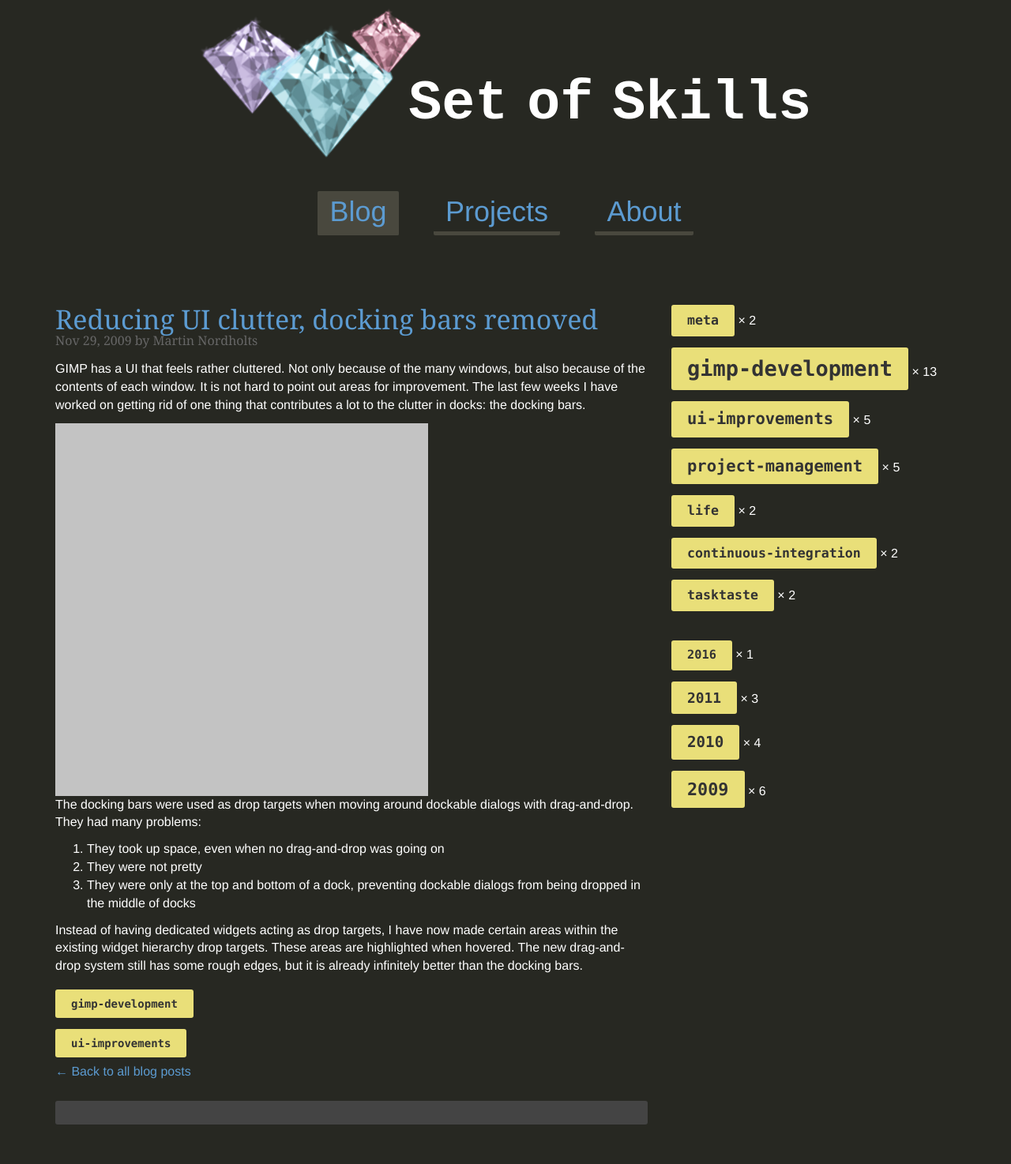
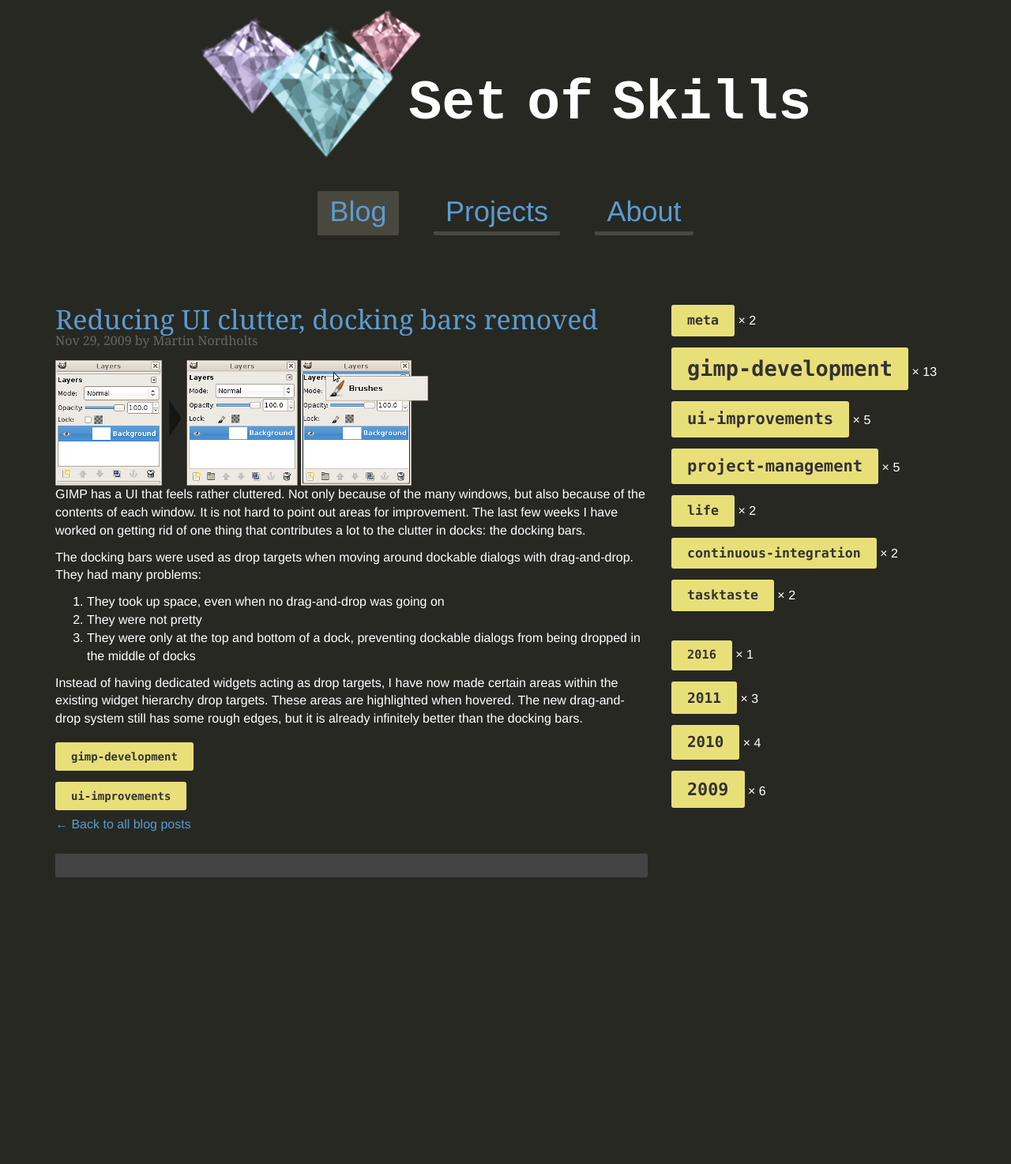
Before and after one commit to Enselic/chromecode, a Jekyll site: the page built from _posts/2009-11-29-reducing-ui-clutter-docking-bars.html, in a window 1280 px wide. Shown: the whole page at 79% size. Built offline with Jekyll 4.4.1, drawn with Linux system fonts in a browser that asks for light colours; comment, search, counter and statistics services are not loaded; after the commit the page ends 1161 px from its top, so only the background shows below that.

Commit message:
Move image to top

```diff
--- a/_posts/2009-10-04-single-window-mode-progress-report.html
+++ b/_posts/2009-10-04-single-window-mode-progress-report.html
@@ -10,8 +10,8 @@ blogger_orig_url: http://www.chromecode.com/2009/10/single-window-mode-progress-
 cached_comment_count: 110
 ---
 
+<a href="/gimp/gimp-single-window-mode-in-progress.png"><img class="img-responsive" width="420" height="310" data-original="/gimp/gimp-single-window-mode-in-progress-thumb.png" /></a>
+
 <p>When the news of the introduction of a <a href="http://www.mmiworks.net/eng/publications/2009/09/gimp-single-mode.html">single-window mode</a> in GIMP 2.8 hit the net it became clear what an incredible desire for something like this there was. The reactions have been overwhelmingly positive, and this  really helps to motivate you to hack on it. The news also revealed an interesting but previously rather anonymous group of people: multi-window zealots despising the idea of a single-window mode in their beloved multi-window application. I suspect they don't realize that single-window mode is going to be optional...</p>
 
-<a href="/gimp/gimp-single-window-mode-in-progress.png"><img class="img-responsive" width="420" height="310" data-original="/gimp/gimp-single-window-mode-in-progress-thumb.png" /></a>
-
 <p>I am happy to tell that the implementation of the single-window mode is progressing well. I have refactored the code to allow docks to be put inside an image window and <a href="http://gimpfoo.de/">Michael Natterer</a> have refactored the code to allow many images to be shown in a single image window. The code is already combined and pushed to <a href="http://git.gnome.org/cgit/gimp/log/">git master</a>  and you can get a very good feeling for how awesome the single-window mode is going to be by trying out the current code. Above is a screenshot of a live GIMP built from git master with 'Windows→Single-window mode' enabled. You can see the toolbox and dockable dialogs docked to the image window and the tabs for images in the image window at the top. Still a lot of things left to do though.</p>
--- a/_posts/2009-11-29-reducing-ui-clutter-docking-bars.html
+++ b/_posts/2009-11-29-reducing-ui-clutter-docking-bars.html
@@ -10,8 +10,8 @@ blogger_orig_url: http://www.chromecode.com/2009/11/reducing-ui-clutter-docking-
 cached_comment_count: 13
 ---
 
+<a href="/gimp/gimp-no-docking-bars.png"><img class="img-responsive" width="472" height="159" data-original="/gimp/gimp-no-docking-bars-small.png" /></a>
+
 <p>GIMP has a UI that feels rather cluttered. Not only because of the many windows, but also because of the contents of each window. It is not hard to point out areas for improvement. The last few weeks I have worked on getting rid of one thing that contributes a lot to the clutter in docks: the docking bars.</p>
 
-<a href="/gimp/gimp-no-docking-bars.png"><img class="img-responsive" width="472" height="159" data-original="/gimp/gimp-no-docking-bars-small.png" /></a>
-
 <p>The docking bars were used as drop targets when moving around dockable dialogs with drag-and-drop. They had many problems:<br /><ol><li>They took up space, even when no drag-and-drop was going on</li><li>They were not pretty<br /></li><li>They were only at the top and bottom of a dock, preventing dockable dialogs from being dropped in the middle of docks</li></ol>Instead of having dedicated widgets acting as drop targets, I have now made certain areas within the existing widget hierarchy drop targets. These areas are highlighted when hovered. The new drag-and-drop system still has some rough edges, but it is already infinitely better than the docking bars.</p>
--- a/_posts/2010-01-23-multi-column-dock-windows-and-28.html
+++ b/_posts/2010-01-23-multi-column-dock-windows-and-28.html
@@ -10,10 +10,10 @@ blogger_orig_url: http://www.chromecode.com/2010/01/multi-column-dock-windows-an
 cached_comment_count: 39
 ---
 
+<a href="/gimp/gimp-multi-column-dock-windows.jpg"><img class="img-responsive" width="482" height="221" data-original="/gimp/gimp-multi-column-dock-windows-thumb.png" alt="Illustration"/></a>
 
 <p>The code refactorings and clean ups that have been made to enable single-window mode to be implemented has also resulted in improvements to multi-window mode. The most significant is the support for multi-column dock windows, as you can see used in the screenshot above. People having dockables on one screen and an image in full screen on another will probably find this useful, for example. Before this, you could only have one column of dockables inside a dock window.</p>
 
-<a href="/gimp/gimp-multi-column-dock-windows.jpg"><img class="img-responsive" width="482" height="221" data-original="/gimp/gimp-multi-column-dock-windows-thumb.png" alt="Illustration"/></a>
 
 <p>I also have a fundamentally different but arguably a more important announcement. There now is a schedule for GIMP 2.8 development and thus also an estimated release date, which right now is 2010-12-27. Creating a schedule was not completely uncontroversial. People pointed out that if we have an estimated release date it will surely be misinterpreted as a definite release date, and if we don't meet it, people will be annoyed. People will probably misinterpret, but that is less worse than the current situation where people speculate about dates that are way too optimistic, giving the impression that we are constantly delayed. Besides, without a schedule it is very hard for us to take decisions on what features to include and what features to not include in each release. I think that in the end having a schedule will only have a positive impact on development.</p>
 
--- a/_posts/2010-03-20-gimp-28-development-still-under-control.html
+++ b/_posts/2010-03-20-gimp-28-development-still-under-control.html
@@ -10,10 +10,10 @@ blogger_orig_url: http://www.chromecode.com/2010/03/gimp-28-development-still-un
 cached_comment_count: 27
 ---
 
+<img class="img-responsive" width="430" height="197" data-original="/gimp/gimp-hide-docks-2010-04-20.png" alt="Hide docks image"/>
 
 <p>A while back I announced the creation of a schedule for GIMP 2.8 development. I've made sure to keep this schedule up to date, and after a bunch of initial adjustments such as postponing some feature and adding others, the schedule has now stabilized a bit. The estimated date for a release candidate is still in December 2010. Tracking progress with a schedule really helps you to feel in control of development. The 2.4 development cycle which I were around in the end of, and the 2.6 development cycle which I were fully part of, were more chaotic with no commitment to a delivery date. This is perfectly fine for many, but I prefer structured development.</p>
 
-<img class="img-responsive" width="430" height="197" data-original="/gimp/gimp-hide-docks-2010-04-20.png" alt="Hide docks image"/>
 
 <p>As far as development goes I have continued working on the UI in general and single-window mode in particular. There is now only one major thing missing before single-window mode is ready for some real usage, which is proper session management of the single-window mode. That is, it of course needs to be made possible to start up in single-window mode and the UI layout in single-window mode needs to be preserved. There are some quite big details to sort out here, so I'm basically waiting for Peter Sikking to find time to write a UI specification on how it should work.</p>
 
--- a/_posts/2010-06-12-automatic-tab-style-and-removed-tab.html
+++ b/_posts/2010-06-12-automatic-tab-style-and-removed-tab.html
@@ -10,10 +10,10 @@ blogger_orig_url: http://www.chromecode.com/2010/06/automatic-tab-style-and-remo
 cached_comment_count: 34
 ---
 
+<a href="/gimp/gimp-auto-tab-style-no-tab-title-2010-06-12.png"><img class="img-responsive" width="480" height="193" data-original="/gimp/gimp-auto-tab-style-no-tab-title-2010-06-12_thumb.png" alt="Illustration"/></a>
 
 <p>I currently have less time over for GIMP development than I used to have. Puss på dig Emma! ♡ :) Nevertheless, I've just landed two changes to the UI. The first one adds a new tab style to docks, the second one removes the rather space inefficient tab title bar.</p>
 
-<a href="/gimp/gimp-auto-tab-style-no-tab-title-2010-06-12.png"><img class="img-responsive" width="480" height="193" data-original="/gimp/gimp-auto-tab-style-no-tab-title-2010-06-12_thumb.png" alt="Illustration"/></a>
 
 <p>The new tab style is called 'Automatic' and makes the tabs in docks as big as possible given the available space. If you have one dockable dialog in a wide dock, the tab will be an icon and a title. If you have many dockables in a narrow dock, the tabs will be just icons. The Automatic tab mode is dynamic, resizing a dock will update the tabs in a dock live. This tab style is also the new default tab style.</p>
 
--- a/_posts/2011-04-18-gimp-28-schedule-on-tasktastecom.html
+++ b/_posts/2011-04-18-gimp-28-schedule-on-tasktastecom.html
@@ -10,10 +10,9 @@ blogger_orig_url: http://www.chromecode.com/2011/04/gimp-28-schedule-on-tasktast
 cached_comment_count: 33
 ---
 
+<img class="img-responsive" width="470" height="215" data-original="/gimp/tasktaste.png" alt="plot"/>
 
 <p>A GIMP 2.8 release date matters a great deal to a lot of people. It matters to users because it will bring some long awaited features to them. It matters to book publishers because they would like to have books ready. It matters to translators because they want translations to be done. It matters to GIMP developers because it is an important milestone in the history of GIMP development.</p>
-
-<img class="img-responsive" width="470" height="215" data-original="/gimp/tasktaste.png" alt="plot"/>
 
 <p>Estimating completion of software projects is tricky however, especially for projects driven on a volunteer and spare-time basis like GIMP. An estimate of a GIMP 2.8 release date will by nature be volatile and keep changing to the day GIMP 2.8 is finally released. There needs to be an easy way for people to keep themselves updated with the GIMP 2.8 development progress and release date estimate.</p>
 
```
